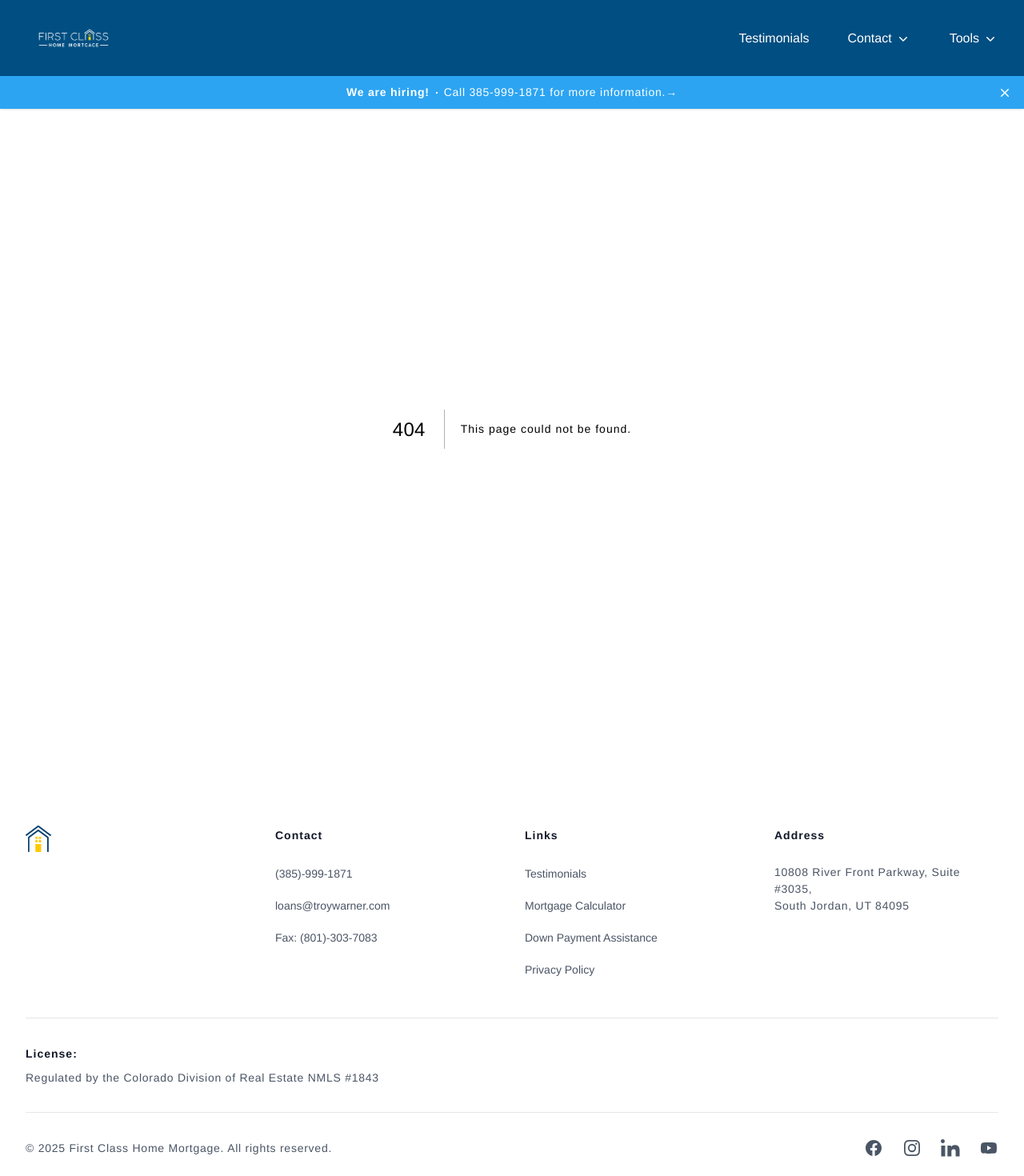
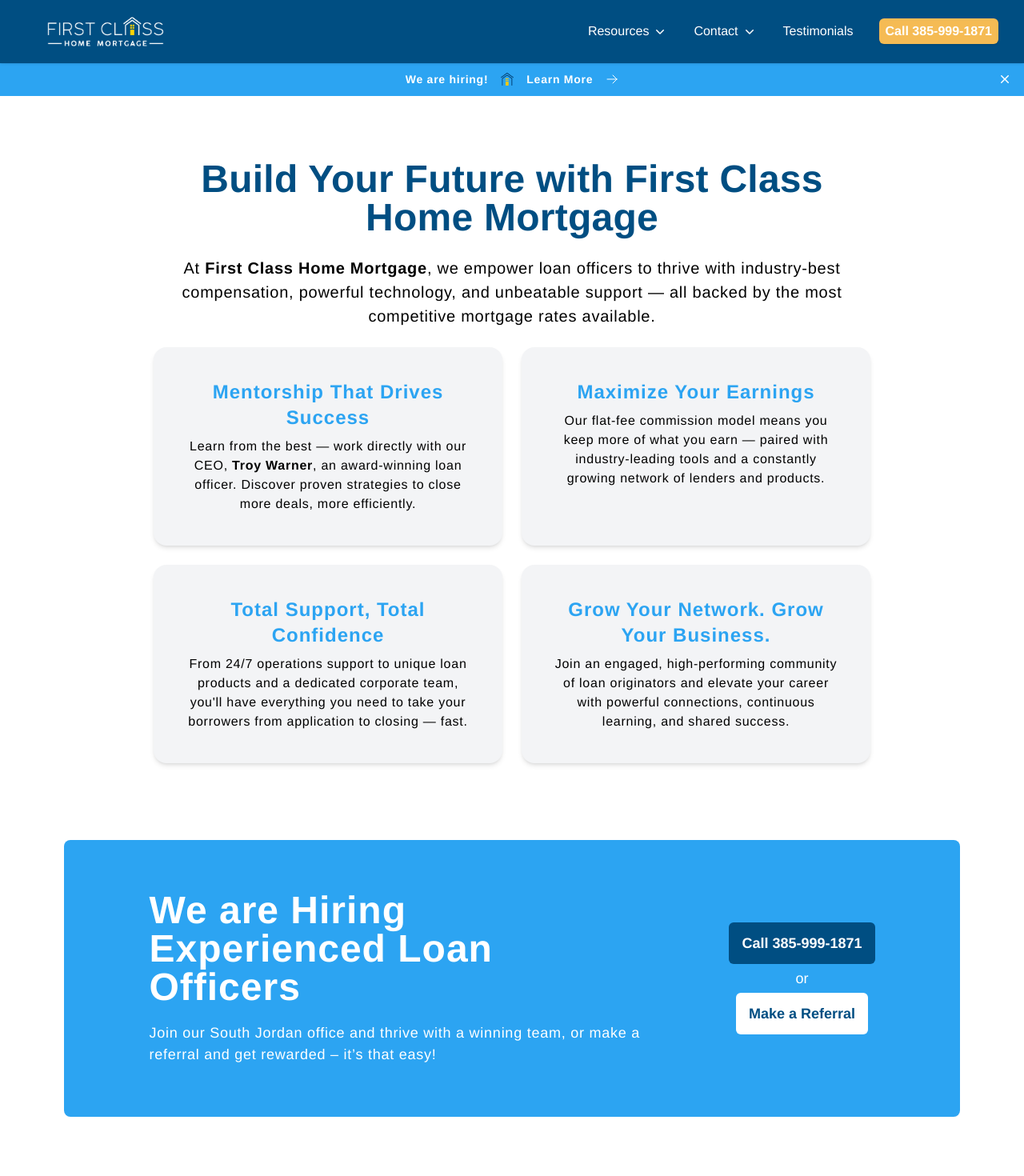
Before and after one commit to MitchellHCrane/1stclassnextjs, a Next.js app: page /careers in a window 1280 px wide. Before the commit this address had no page. Shown: the top 1470 px of the page at 80% size. Built offline with nearby package versions, Linux system fonts and the light colour scheme.

Commit message:
final touches

```diff
--- /dev/null
+++ b/src/app/careers/page.js
@@ -0,0 +1,79 @@
+import React from "react";
+import TwoBtnCTA from "../components/TwoBtnCTA";
+
+export default function CareersPage() {
+  return (
+    <div className="min-h-screen bg-white p-6 md:p-12 lg:p-20">
+      <div className="max-w-4xl mx-auto text-center space-y-6 mb-24">
+        <h1 className="text-4xl md:text-5xl font-bold text-[#004e82]">
+          Build Your Future with First Class Home Mortgage
+        </h1>
+
+        <p className="text-lg md:text-xl">
+          At <strong>First Class Home Mortgage</strong>, we empower loan
+          officers to thrive with industry-best compensation, powerful
+          technology, and unbeatable support — all backed by the most
+          competitive mortgage rates available.
+        </p>
+
+        <div className="grid grid-cols-1 md:grid-cols-2 gap-6">
+          <div className="bg-gray-100 rounded-2xl p-6 md:p-10 shadow-md">
+            <h2 className="text-2xl font-semibold text-[#2ca4f2]">
+              Mentorship That Drives Success
+            </h2>
+            <p className="mt-2">
+              Learn from the best — work directly with our CEO,{" "}
+              <strong>Troy Warner</strong>, an award-winning loan officer.
+              Discover proven strategies to close more deals, more efficiently.
+            </p>
+          </div>
+
+          <div className="bg-gray-100 rounded-2xl p-6 md:p-10 shadow-md">
+            <h2 className="text-2xl font-semibold text-[#2ca4f2]">
+              Maximize Your Earnings
+            </h2>
+            <p className="mt-2">
+              Our flat-fee commission model means you keep more of what you earn
+              — paired with industry-leading tools and a constantly growing
+              network of lenders and products.
+            </p>
+          </div>
+        </div>
+
+        <div className="grid grid-cols-1 md:grid-cols-2 gap-6 mt-6">
+          <div className="bg-gray-100 rounded-2xl p-6 md:p-10 shadow-md">
+            <h2 className="text-2xl font-semibold text-[#2ca4f2]">
+              Total Support, Total Confidence
+            </h2>
+            <p className="mt-2">
+              From 24/7 operations support to unique loan products and a
+              dedicated corporate team, you&apos;ll have everything you need to
+              take your borrowers from application to closing — fast.
+            </p>
+          </div>
+
+          <div className="bg-gray-100 rounded-2xl p-6 md:p-10 shadow-md">
+            <h2 className="text-2xl font-semibold text-[#2ca4f2]">
+              Grow Your Network. Grow Your Business.
+            </h2>
+            <p className="mt-2">
+              Join an engaged, high-performing community of loan originators and
+              elevate your career with powerful connections, continuous
+              learning, and shared success.
+            </p>
+          </div>
+        </div>
+      </div>
+      <TwoBtnCTA
+        title="We are Hiring Experienced Loan Officers"
+        subtitle="Join our South Jordan office and thrive with a winning team, or make a referral and get rewarded – it’s that easy!"
+        primaryButton={{ label: "Call 385-999-1871", href: "tel:3859991871" }}
+        secondaryButton={{
+          label: "Make a Referral",
+          href: "https://referral.1stclasshomemortgage.com/",
+          target: "_blank",
+        }}
+      />
+    </div>
+  );
+}
--- a/src/app/components/Banner.js
+++ b/src/app/components/Banner.js
@@ -2,6 +2,8 @@
 
 import { useState } from "react";
 import { XMarkIcon } from "@heroicons/react/20/solid";
+import { ArrowRightIcon } from "@heroicons/react/24/outline";
+import Image from "next/image";
 
 export default function Banner() {
   const [isVisible, setIsVisible] = useState(true);
@@ -10,24 +12,23 @@
 
   return (
     <div className="flex items-center gap-x-6 bg-[#2ca4f2] px-6 py-2.5 sm:px-3.5 sm:before:flex-1">
-      <p className="text-sm/6 text-white">
-        <a href="tel:3859991871">
-          <strong className="font-semibold">We are hiring!</strong>
-          <svg
-            viewBox="0 0 2 2"
-            aria-hidden="true"
-            className="mx-2 inline size-0.5 fill-current"
-          >
-            <circle r={16} cx={4} cy={4} />
-          </svg>
-          Call 385-999-1871 for more information.
-          <span aria-hidden="true">&rarr;</span>
+      <p className="text-sm/6 text-white font-bold">
+        <a className="flex items-center md:gap-4" href="/careers">
+          <span className="font-semibold">We are hiring!</span>
+          <Image
+            alt="Company name"
+            src="/images/fchmLogoColor.png"
+            width={16}
+            height={16}
+          />
+          <span className="font-semibold">Learn More</span>
+          <ArrowRightIcon className="size-4" />
         </a>
       </p>
       <div className="flex flex-1 justify-end">
         <button
           type="button"
-          className="-m-3 p-3 focus-visible:outline-offset-[-4px]"
+          className="-m-3 p-3 focus-visible:outline-offset-[-4px] cursor-pointer"
           onClick={() => setIsVisible(false)}
         >
           <span className="sr-only">Dismiss</span>
--- a/src/app/components/GetStartedItem.js
+++ b/src/app/components/GetStartedItem.js
@@ -24,7 +24,7 @@
   const Icon = iconMap[iconName] || DocumentTextIcon;
 
   return (
-    <div className="relative p-16 pt-20 text-center rounded-lg bg-white mx-[8%] mt-8 shadow-[0_8px_16px_rgba(145,149,157,0.3)]">
+    <div className="relative p-4 lg:p-12 pt-12 lg:pt-20 text-center rounded-lg bg-white mx-[8%] mt-8 shadow-[0_8px_16px_rgba(145,149,157,0.3)]">
       <div className="absolute top-[-32px] left-4 h-16 w-16 bg-[#f5bb54] flex items-center justify-center rounded-md">
         <Icon className="h-8 w-8 text-white" />
       </div>
--- a/src/app/components/MainCTA.js
+++ b/src/app/components/MainCTA.js
@@ -10,12 +10,12 @@
             Call now to speak with a mortgage expert.
           </p>
         </div>
-        <div className="flex items-center">
+        <div className="flex mt-6 lg:mt-0 items-center">
           <a
             href="tel:3859991871"
             className="rounded-md bg-[#004e82] px-4 py-3 text-lg font-semibold text-white hover:text-[#2ca4f2] hover:bg-white focus-visible:outline-2 focus-visible:outline-offset-2 focus-visible:outline-white"
           >
-            385-999-1871
+            Call 385-999-1871
           </a>
         </div>
       </div>
--- a/src/app/components/Header.js
+++ b/src/app/components/Navbar.js
@@ -19,13 +19,12 @@
   PhoneIcon,
   EnvelopeIcon,
 } from "@heroicons/react/20/solid";
-import Banner from "./Banner";
 
 const callsToAction = [
   { name: "Call", href: "tel:3859991871", icon: PhoneIcon },
   { name: "Email", href: "mailto:loans@troywarner.com", icon: EnvelopeIcon },
 ];
-const tools = [
+const resources = [
   {
     name: "Mortgage Calculator",
     href: "/mortgage-calculator",
@@ -36,6 +35,11 @@
     href: "https://dpa.1stclasshomemortgage.com/",
     target: "_blank",
   },
+  {
+    name: "Careers",
+    href: "/careers",
+    target: "_self",
+  },
 ];
 
 export default function Header() {
@@ -45,7 +49,7 @@
     <header className="bg-[#004e82] sticky top-0 shadow-sm z-50">
       <nav
         aria-label="Global"
-        className="mx-auto flex max-w-7xl items-center justify-between p-6 lg:px-8"
+        className="mx-auto flex max-w-7xl items-center justify-between lg:px-8"
       >
         <div className="flex lg:flex-1">
           <Link href="/" className="">
@@ -53,8 +57,8 @@
             <Image
               src="/images/fcLogo.png"
               alt="First Class Home Mortgage Logo"
-              width={120}
-              height={48}
+              width={200}
+              height={80}
             />
           </Link>
         </div>
@@ -62,19 +66,40 @@
           <button
             type="button"
             onClick={() => setMobileMenuOpen(true)}
-            className="-m-2.5 inline-flex items-center justify-center rounded-md p-2.5 text-white"
+            className="inline-flex items-center justify-center rounded-md p-2.5 text-white"
           >
             <span className="sr-only">Open main menu</span>
             <Bars3Icon aria-hidden="true" className="size-6" />
           </button>
         </div>
-        <PopoverGroup className="hidden lg:flex lg:gap-x-12">
+        <PopoverGroup className="hidden items-center lg:flex lg:gap-x-8">
+          {/* Resources  */}
+          <Popover className="relative">
+            <PopoverButton className="flex items-center text-white gap-x-1 cursor-pointer">
+              Resources
+              <ChevronDownIcon
+                aria-hidden="true"
+                className="size-5 flex-none text-white"
+              />
+            </PopoverButton>
+
+            <PopoverPanel
+              transition
+              className="absolute right-0 top-full z-10 mt-3 w-56 rounded-xl bg-white p-2 shadow-lg ring-1 ring-gray-900/5 transition data-[closed]:translate-y-1 data-[closed]:opacity-0 data-[enter]:duration-200 data-[leave]:duration-150 data-[enter]:ease-out data-[leave]:ease-in"
+            >
+              {resources.map((item) => (
                 <a
-            href="/testimonials"
-            className="flex text-white items-center gap-x-1 cursor-pointer"
+                  key={item.name}
+                  href={item.href}
+                  className="block rounded-lg px-3 py-2 hover:bg-gray-50"
+                  target={item.target}
                 >
-            Testimonials
+                  {item.name}
                 </a>
+              ))}
+            </PopoverPanel>
+          </Popover>
+          {/* Contact  */}
           <Popover className="relative">
             <PopoverButton className="flex text-white items-center gap-x-1 cursor-pointer">
               Contact
@@ -105,32 +130,20 @@
               </div>
             </PopoverPanel>
           </Popover>
-
-          <Popover className="relative">
-            <PopoverButton className="flex items-center text-white gap-x-1 cursor-pointer">
-              Tools
-              <ChevronDownIcon
-                aria-hidden="true"
-                className="size-5 flex-none text-white"
-              />
-            </PopoverButton>
-
-            <PopoverPanel
-              transition
-              className="absolute right-0 top-full z-10 mt-3 w-56 rounded-xl bg-white p-2 shadow-lg ring-1 ring-gray-900/5 transition data-[closed]:translate-y-1 data-[closed]:opacity-0 data-[enter]:duration-200 data-[leave]:duration-150 data-[enter]:ease-out data-[leave]:ease-in"
+          {/* Testimonials  */}
+          <a
+            href="/testimonials"
+            className="flex text-white items-center gap-x-1 cursor-pointer"
           >
-              {tools.map((item) => (
+            Testimonials
+          </a>
+          {/* CTA Button  */}
           <a
-                  key={item.name}
-                  href={item.href}
-                  className="block rounded-lg px-3 py-2 hover:bg-gray-50"
-                  target={item.target}
+            href="#"
+            className="rounded-md bg-[#f5bb54] hover:bg-[#f5bb54]/85 px-2 py-1 font-semibold text-white shadow-sm focus-visible:outline-offset-2 focus-visible:outline-[#f5bb54]"
           >
-                  {item.name}
+            Call 385-999-1871
           </a>
-              ))}
-            </PopoverPanel>
-          </Popover>
         </PopoverGroup>
       </nav>
       <Dialog
@@ -138,8 +151,8 @@
         onClose={setMobileMenuOpen}
         className="lg:hidden"
       >
-        <div className="fixed inset-0 z-10" />
-        <DialogPanel className="fixed inset-y-0 right-0 z-10 w-full overflow-y-auto bg-white px-6 py-6 sm:max-w-sm sm:ring-1 sm:ring-gray-900/10">
+        <div className="fixed inset-0 z-40 pointer-events-none" />
+        <DialogPanel className="fixed inset-y-0 right-0 z-40 w-full overflow-y-scroll bg-white px-6 py-6 sm:max-w-sm sm:ring-1 sm:ring-gray-900/10">
           <div className="flex items-center justify-between">
             <a href="#" className="-m-1.5 p-1.5">
               <span className="sr-only">First Class Home Mortgage</span>
@@ -159,19 +172,20 @@
               <XMarkIcon aria-hidden="true" className="size-6" />
             </button>
           </div>
-          <div className="mt-6 flow-root">
+          <div className="mt-6 ">
             <div className="-my-6 divide-y divide-gray-500/10">
               <div className="space-y-2 py-6">
+                {/* Resources  */}
                 <Disclosure as="div" className="-mx-3">
                   <DisclosureButton className="group flex w-full items-center justify-between rounded-lg py-2 pl-3 pr-3.5 hover:bg-gray-50">
-                    Tools
+                    Resources
                     <ChevronDownIcon
                       aria-hidden="true"
                       className="size-5 flex-none group-data-[open]:rotate-180"
                     />
                   </DisclosureButton>
                   <DisclosurePanel className="mt-2 space-y-2">
-                    {tools.map((item) => (
+                    {resources.map((item) => (
                       <DisclosureButton
                         key={item.name}
                         as="a"
@@ -196,12 +210,17 @@
                 >
                   Privacy Policy
                 </Link>
+                <a
+                  href="#"
+                  className="rounded-md bg-[#f5bb54] hover:bg-[#f5bb54]/85 px-2 py-1 font-semibold text-white shadow-sm focus-visible:outline-offset-2 focus-visible:outline-[#f5bb54]"
+                >
+                  Call 385-999-1871
+                </a>
               </div>
             </div>
           </div>
         </DialogPanel>
       </Dialog>
-      <Banner />
     </header>
   );
 }
--- /dev/null
+++ b/src/app/components/TwoBtnCTA.js
@@ -0,0 +1,36 @@
+export default function MainCTA({
+  title,
+  subtitle,
+  primaryButton,
+  secondaryButton,
+}) {
+  return (
+    <div className="bg-[#2ca4f2] rounded-lg max-w-7xl mx-auto">
+      <div className="mx-auto max-w-5xl px-6 py-16 lg:flex lg:items-center lg:justify-around lg:px-8">
+        <div className="flex flex-col gap-y-5 max-w-2xl">
+          <h2 className="max-w-xl text-4xl font-semibold tracking-tight text-white sm:text-5xl">
+            {title}
+          </h2>
+          <p className="text-lg text-white">{subtitle}</p>
+        </div>
+        <div className="flex flex-col sm:flex-row lg:flex-col mt-6 lg:mt-0 gap-4 lg:gap-1 items-center">
+          <a
+            href={primaryButton.href}
+            target={primaryButton.target || "_self"}
+            className="rounded-md bg-[#004e82] px-4 py-3 text-lg font-semibold text-white hover:text-[#004e82] hover:bg-white focus-visible:outline-2 focus-visible:outline-offset-2 focus-visible:outline-white"
+          >
+            {primaryButton.label}
+          </a>
+          <span className="text-white font-medium text-lg">or</span>
+          <a
+            href={secondaryButton.href}
+            target={secondaryButton.target || "_self"}
+            className="rounded-md bg-white px-4 py-3 text-lg font-semibold text-[#004e82] hover:bg-[#004e82] hover:text-white focus-visible:outline-2 focus-visible:outline-offset-2 focus-visible:outline-white"
+          >
+            {secondaryButton.label}
+          </a>
+        </div>
+      </div>
+    </div>
+  );
+}
--- a/src/app/layout.js
+++ b/src/app/layout.js
@@ -1,6 +1,7 @@
 import { Geist, Geist_Mono } from "next/font/google";
 import Footer from "./components/Footer";
-import Header from "./components/Header";
+import Header from "./components/Navbar";
+import Banner from "./components/Banner";
 
 import "./globals.css";
 
@@ -24,6 +25,7 @@
     <html lang="en">
       <body className={`${geistSans.variable} ${geistMono.variable}`}>
         <Header />
+        <Banner />
         {children}
         <Footer />
       </body>
--- a/src/app/mortgage-calculator/page.js
+++ b/src/app/mortgage-calculator/page.js
@@ -4,13 +4,13 @@
 function LoanCalculator() {
   return (
     <>
-      <div className="text-center">
+      <div className="text-center px-8">
         <h2 className="text-4xl text-[#004e82] mt-24">Loan Calculator</h2>
         <p className="mt-8">
           Get an estimate of your monthly mortgage payments.
         </p>
 
-        <p className="">
+        <p className="max-w-2xl mx-auto text-xs text-gray-400">
           * For a more accurate estimate, get in touch with us and we will help
           you find the best solution for your needs.
         </p>
--- a/src/app/testimonials/page.js
+++ b/src/app/testimonials/page.js
@@ -2,54 +2,85 @@
 
 const testimonials = [
   {
-    body: "Laborum quis quam. Dolorumuis quam. Dolorum et ut quod quiuis quam. Dolorum et ut quod qui et ut quod quia. Voluptas numquam delectus nihil. Aut enim doloremque et ipsam.",
+    body: "We. Had a pleasant experience working with Linda Skehan on a second mortgage for our home. She took care of our questions and provided knowledgeable help.",
     author: {
-      name: "Leslie Alexander",
-      handle: "lesliealexander",
+      name: "Patricia H.",
+      // handle: "",
       // imageUrl: "",
     },
   },
   {
-    body: "Laborum quis quam. Dolorum et ut quod quia. Voluptas numquam delectus nihil. Aut enim doloremque et ipsam.",
+    body: "I am a Realtor and Linda is my go to loan officer! Not only has she been fantastic to my clients, she has now helped me personally through the process of buying two homes. She goes the extra mile to help those she works with. She is a fantastic communicator and knows how to get the job done, no matter what it takes. I could not recommend her enough! I will always refer anyone and everyone to her for all things loan-related.",
     author: {
-      name: "Leslie Alexander",
-      handle: "asdf",
+      name: "Camryn M.",
+      // handle: "",
       // imageUrl: "",
     },
   },
   {
-    body: "Laborum quis quam. Dolorum et ut quod quia. Voluptas numquam delectus nihil. Aut enim doloremque et ipsam.",
+    body: "Phenomenal job! Kept me updated throughout the entire process. Was able to work with my schedule and close the loan quickly. Would definitely recommend and use again.",
     author: {
-      name: "Leslie Alexander",
-      handle: "lesliealasdfdsexander",
+      name: "Ross U.",
+      // handle: "",
       // imageUrl: "",
     },
   },
   {
-    body: "Laborum quis quam. Dolorum et ut quoduis quam. Dolorum et ut quod quiuis quam. Dolorum et ut quod quiuis quam. Dolorum et ut quod quiuis quam. Dolorum et ut quod quiuis quam. Dolorum et ut quod quiuis quam. Dolorum et ut quod quiuis quam. Dolorum et ut quod quiuis quam. Dolorum et ut quod quiuis quam. Dolorum et ut quod qui quia. Voluptas numquam delectus nihil. Aut enim doloremque et ipsam.",
+    body: "What an incredible company. Offering various loan types and a variety of rates. This will be your best decision for your home loan needs.",
     author: {
-      name: "Leslie Alexander",
-      handle: "leslieasdfsdafdssdfdalexander",
+      name: "Sariah K.",
+      // handle: "",
       // imageUrl: "",
     },
   },
   {
-    body: "Laborum quis quam. Dolorum et ut quod quia.uis quam. Dolorum et ut quod quiuis quam. Dolorum et ut quod quiuis quam. Dolorum et ut quod qui Voluptas numquam delectus nihil. Aut enim doloremque et ipsam.",
+    body: "We have purchased 2 homes through Troy. Troy is very knowledgeable and helps make the process easy. He is quick and very attentive. He answered all our questions as first time home buyers and helped us feel comfortable throughout the whole process! Thanks Troy!",
     author: {
-      name: "Leslie Alexander",
-      handle: "lesaslieasdfsdafdssdfdalexander",
+      name: "Marisa W.",
+      // handle: "",
       // imageUrl: "",
     },
   },
   {
-    body: "Laborum quis quam. Dolorum et ut quod quia. Voluptas numquam delectus nihil. Aut enim doloremque et ipsam.",
+    body: "Working with Kari was sooo easy. We did not think we were in a position to buy and Kari not only told us we were but she literally did EVERYTHING for us! Thank you so much Kari.",
     author: {
-      name: "Leslie Alexander",
-      handle: "leslieasdfsdafdssdfdalexafdsnder",
+      name: "Rylee R.",
+      // handle: "",
       // imageUrl: "",
     },
   },
-  // More testimonials...
+  {
+    body: "Alan Cooper was my broker for the two houses I bought and sold. He made the buying process smooth and as stress free as possible. I like to call Alan a magician because he can pull anything out of a hat and he will do anything you need to get the house you want. His service does not stop after you sign the paperwork, you can rely on Alan for support even after closing. I highly recommend Alan, his knowledge and experience matched with the time he invests in his customers is impeccable.",
+    author: {
+      name: "Tonia M.",
+      // handle: "",
+      // imageUrl: "",
+    },
+  },
+  {
+    body: "I am very happy for the help and professionalism with which Raúl Sáez assisted us, without a doubt, I recommend him 100% to my friends, very hard-working and always concerned about us until the end of the process, thank you very much",
+    author: {
+      name: "Clara L.",
+      // handle: "",
+      // imageUrl: "",
+    },
+  },
+  {
+    body: "What a great experience from start to close! Thoughtful and caring! Would highly recommend!",
+    author: {
+      name: "Alan D.",
+      // handle: "",
+      // imageUrl: "",
+    },
+  },
+  // {
+  //   body: "",
+  //   author: {
+  //     name: "",
+  // handle: "",
+  //     // imageUrl: "",
+  //   },
+  // },
 ];
 
 export default function Example() {
@@ -57,17 +88,17 @@
     <div className="bg-white pt-16">
       <div className="mx-auto max-w-7xl px-6 lg:px-8 mb-16">
         <div className="mx-auto max-w-2xl text-center">
-          <h2 className="text-xl font-semibold text-[#004e82]">Testimonials</h2>
-          <p className="mt-2 text-4xl font-semibold text-gray-900 sm:text-4xl">
+          <h2 className="text-xl font-semibold text-[#2ca4f2]">Testimonials</h2>
+          <p className="mt-2 text-4xl font-semibold text-[#004e82] sm:text-4xl">
             We&apos;ve had the privilege of helping incredible individuals and
             families achieve their homeownership dreams.
           </p>
         </div>
         <div className="mx-auto mt-16 flow-root max-w-2xl sm:mt-20 lg:mx-0 lg:max-w-none">
           <div className="-mt-8 sm:-mx-4 sm:columns-2 sm:text-[0] lg:columns-3">
-            {testimonials.map((testimonial) => (
+            {testimonials.map((testimonial, index) => (
               <div
-                key={testimonial.author.handle}
+                key={`${testimonial.name}-${index}`}
                 className="pt-8 sm:inline-block sm:w-full sm:px-4"
               >
                 <figure className="rounded-2xl bg-gray-50 p-8 text-sm/6">
@@ -83,10 +114,10 @@
                       className="size-10 rounded-full bg-gray-50"
                     /> */}
                     <div>
-                      <div className="font-semibold text-gray-900">
+                      <div className="font-semibold text-[#2ca4f2]">
                         {testimonial.author.name}
                       </div>
-                      <div className="text-gray-600">{`@${testimonial.author.handle}`}</div>
+                      {/* <div className="text-gray-600">{`@${testimonial.author.handle}`}</div> */}
                     </div>
                   </figcaption>
                 </figure>
```
Also changed, not shown: src/app/components/Footer.js (+6 -24 lines), src/app/components/MortgageCalc.js (+4 -4 lines). Lines whose indentation alone changed are shown as unchanged.
